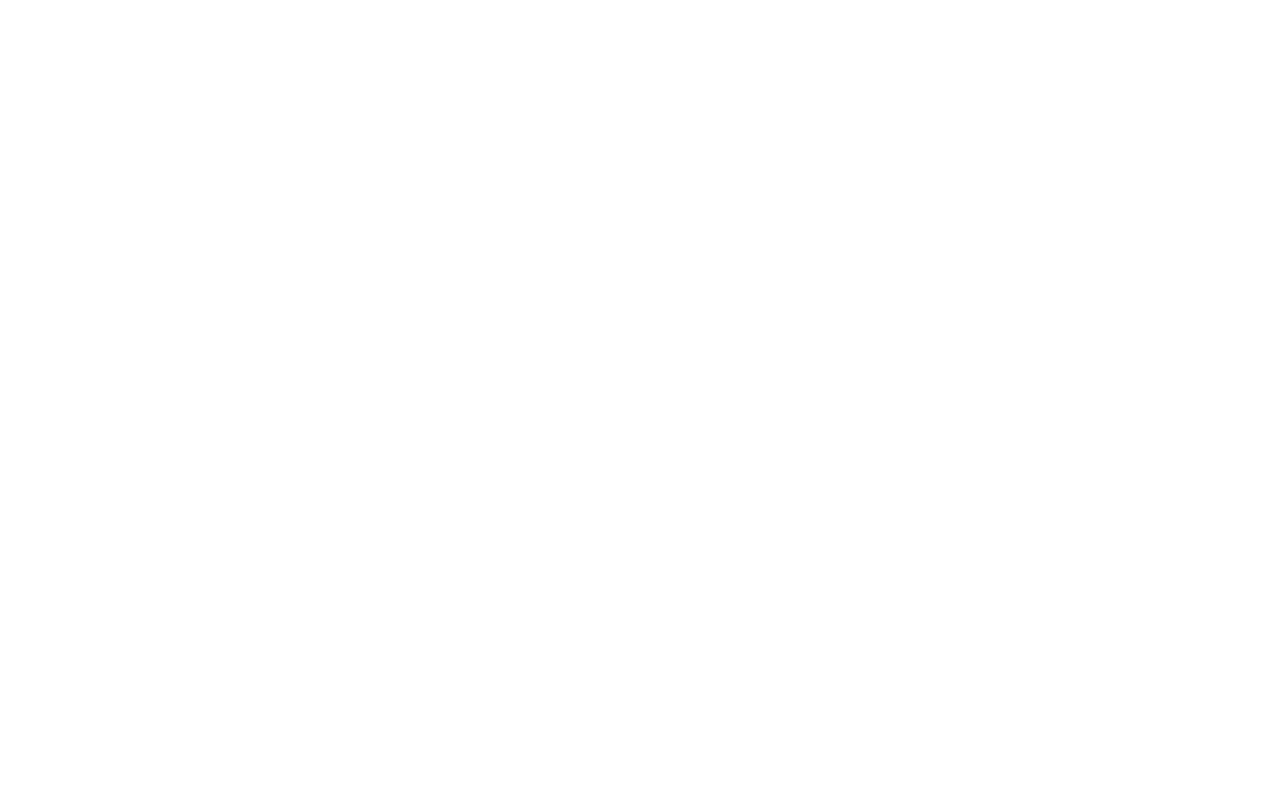
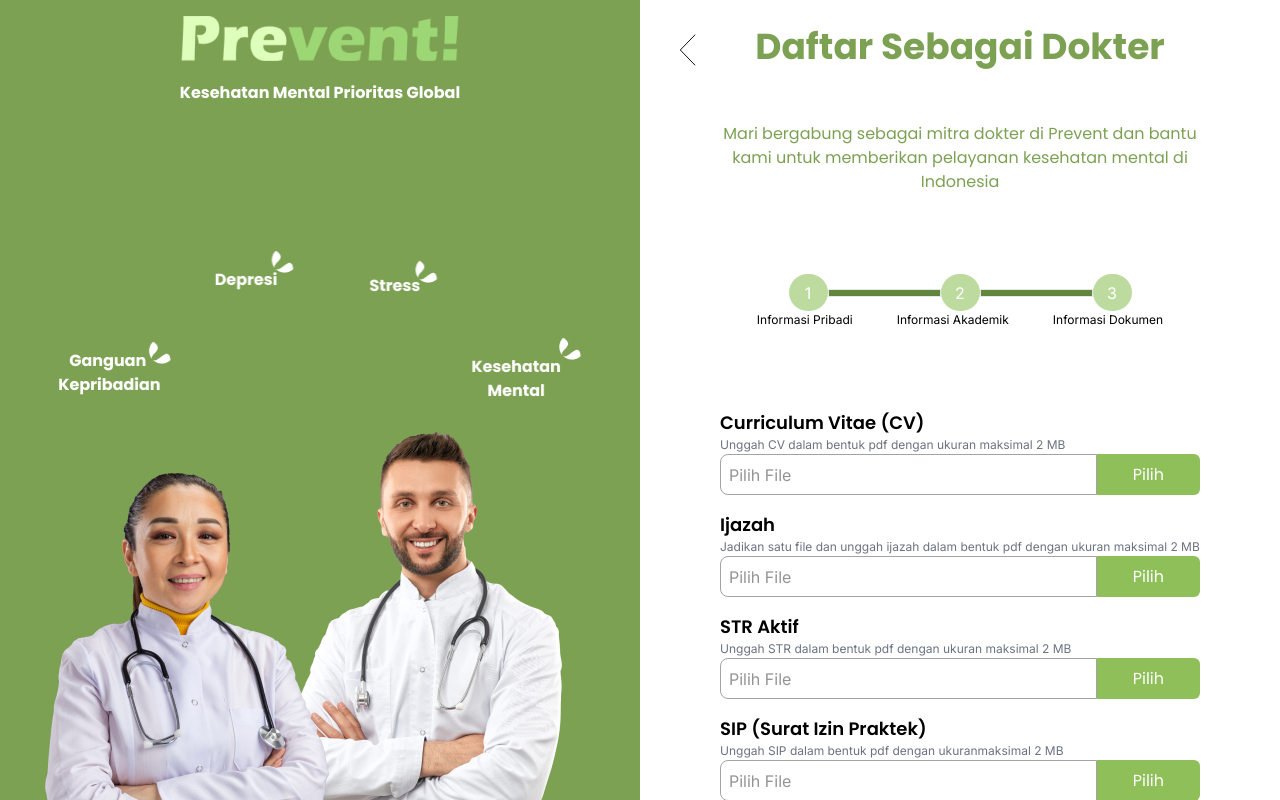
Before and after one commit to danargh/capstone-deploy-testing, a Next.js app: page / in a window 1280 px wide. Shown: the top 800 px of the page. Built offline with nearby package versions, Linux system fonts and the light colour scheme.

Commit message:
arya add regisdokter

```diff
--- a/app/layout.js
+++ b/app/layout.js
@@ -1,5 +1,6 @@
 import "./globals.css";
 import "react-quill/dist/quill.snow.css";
+import RegisterDokter3 from "./register-dokter/page3";
 
 export const metadata = {
    title: "Create Next App",
@@ -9,7 +10,8 @@ export const metadata = {
 export default function RootLayout({ children }) {
    return (
       <html lang="en">
-         <body>{children}</body>
+         {/* <body>{children}</body> */}
+         <RegisterDokter3/>
       </html>
    );
 }
--- a/package.json
+++ b/package.json
@@ -21,7 +21,6 @@
       "react-dom": "18.2.0",
       "react-hook-form": "^7.43.9",
       "react-quill": "^2.0.0",
-      "sweetalert2": "^11.7.5",
       "swr": "^2.1.5",
       "tailwindcss": "3.3.2"
    },
```
Also changed, not shown: 1 other file (tests, documents, lock files or other folders).
